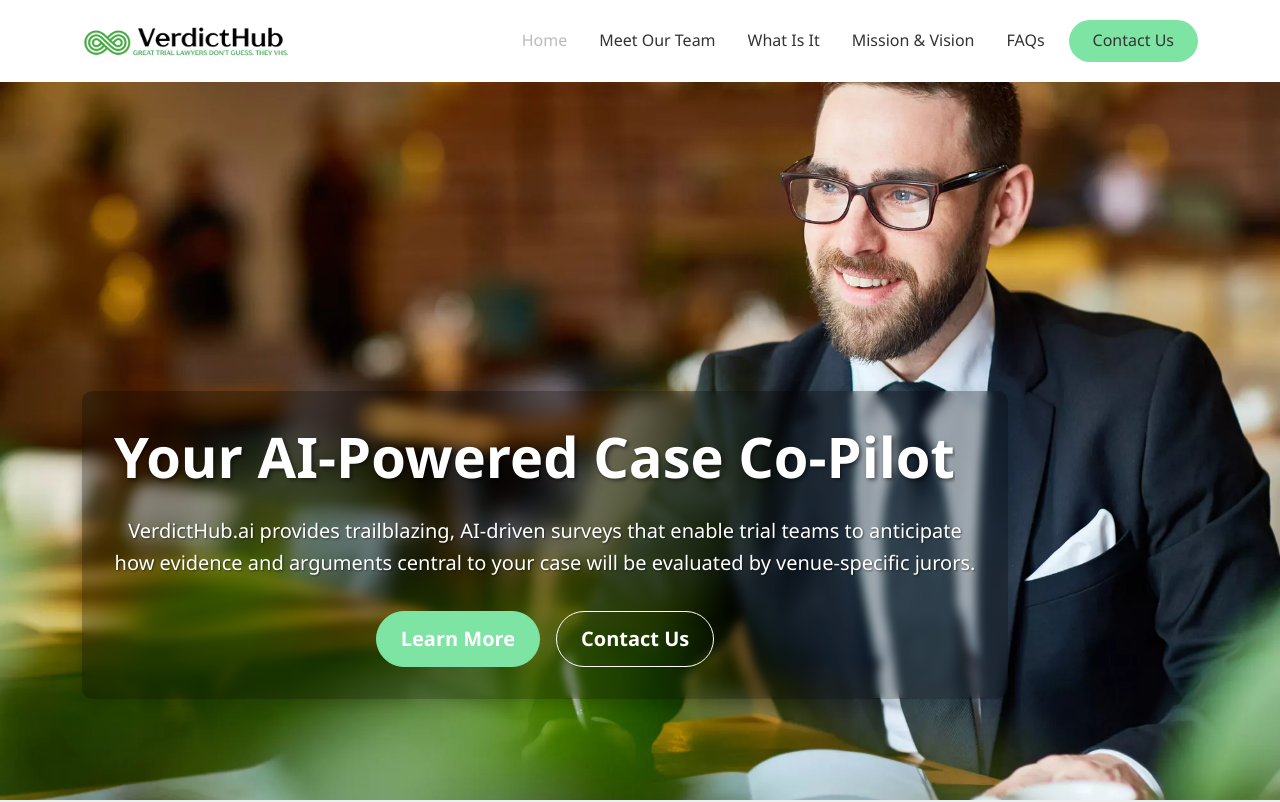
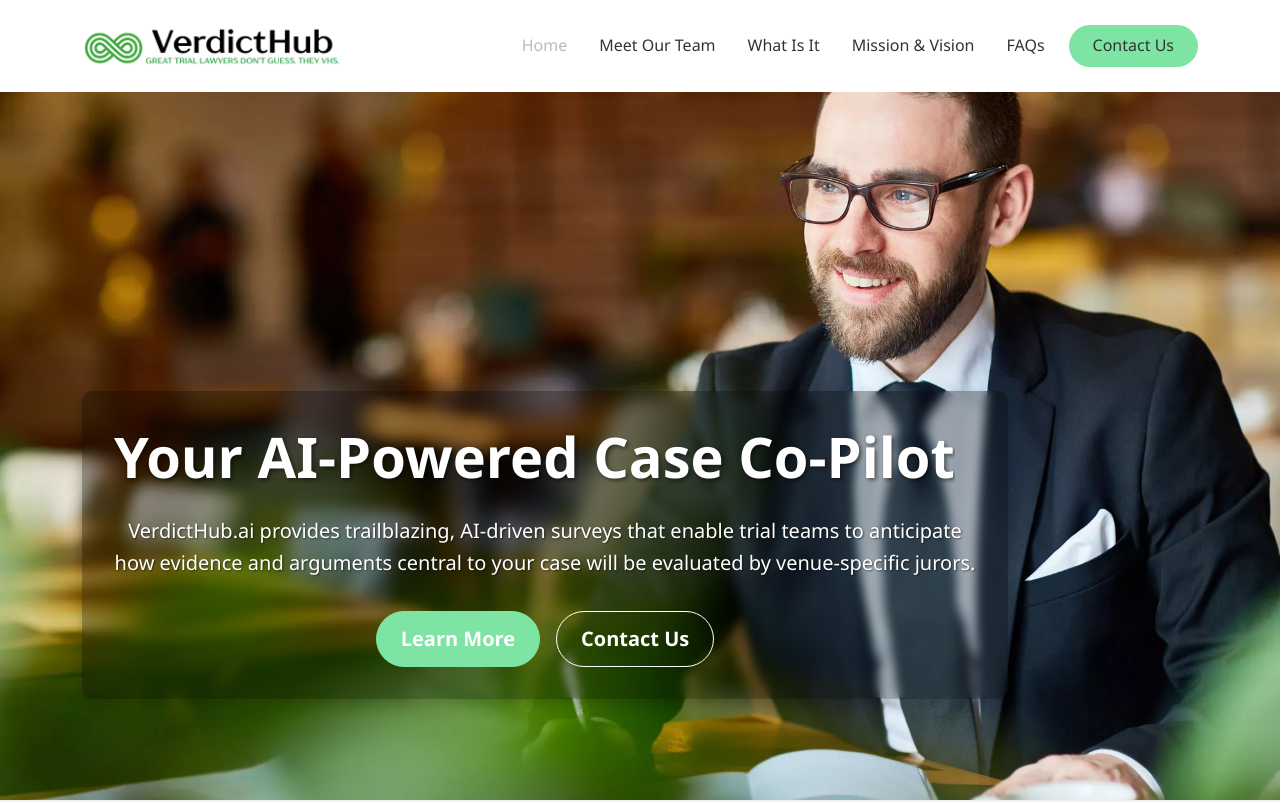
Before and after one commit to Reactomon/vh-ai, a plain HTML site: page index.html in a window 1280 px wide. Shown: the top 802 px of the page. Drawn offline with nearby package versions, Linux system fonts and the light colour scheme.

Commit message:
banner updated logo

```diff
--- a/styles.css
+++ b/styles.css
@@ -116,7 +116,7 @@ a:hover {
 }
 
 .logo {
-    height: 40px;
+    height: 50px;
 }
 
 /* Hero Section */
```
